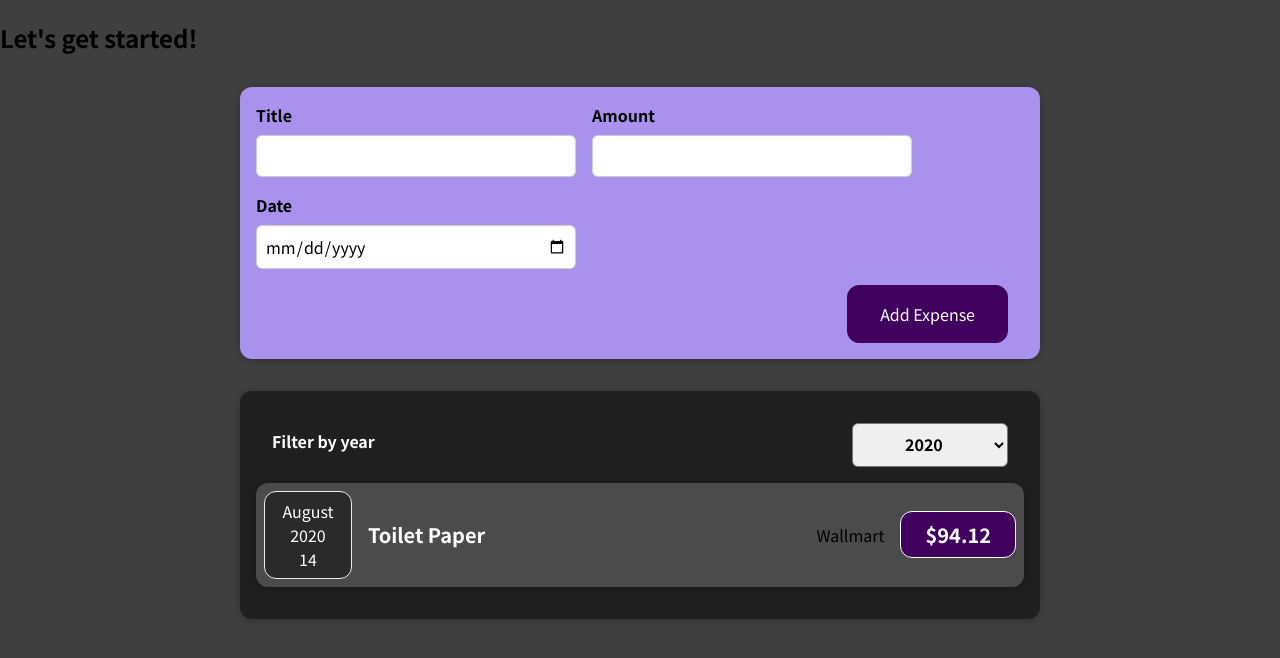
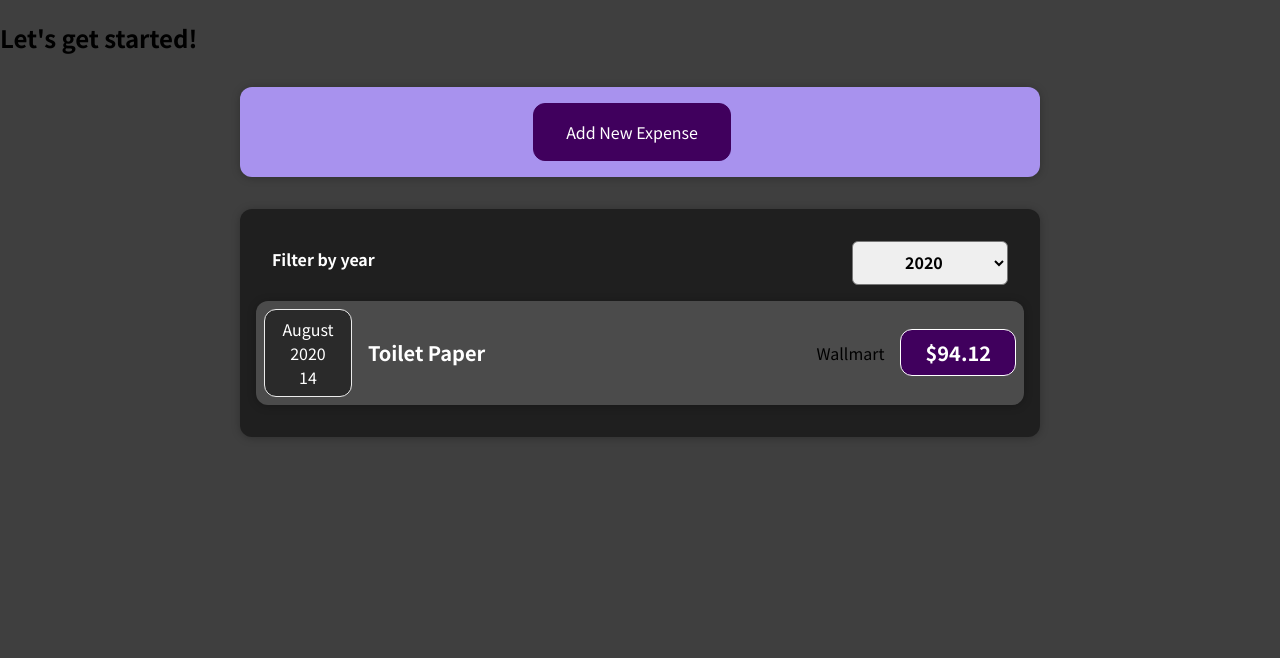
Before and after one commit to hrd05/first-react-project, a React (Create React App) app: page / in a window 1280 px wide. Shown: the top 658 px of the page. Built offline with nearby package versions, Linux system fonts and the light colour scheme.

Commit message:
conditional rendering challenge

```diff
--- a/src/components/NewExpense/ExpenseForm.js
+++ b/src/components/NewExpense/ExpenseForm.js
@@ -17,10 +17,13 @@ const ExpenseForm = (props) => {
         }
         // console.log(formData);
         props.onSaveExpenseData(formData);
+        props.onCancel();
         setEnteredTitle('');
         setEnteredAmount('');
         setEnteredDate('');
     }
+
+
 
     return (
         <form onSubmit={submitHandler} >
@@ -39,6 +42,7 @@ const ExpenseForm = (props) => {
                 </div>
             </div>
             <div className="new-expense__actions">
+                <button onClick={props.onCancel}>Cancel</button>
                 <button type="submit" >Add Expense</button>
             </div>
         </form>
--- a/src/components/NewExpense/NewExpense.js
+++ b/src/components/NewExpense/NewExpense.js
@@ -1,4 +1,4 @@
-import React from "react";
+import { React, useState } from "react";
 import "./NewExpense.css";
 import ExpenseForm from "./ExpenseForm";
 
@@ -11,9 +11,22 @@ const NewExpense = (props) => {
         // console.log(expenseData);
         props.onAddExpense(expenseData);
     }
+
+    const [isEditing, setEditing] = useState(false);
+
+    const startEditHandler = () => {
+        setEditing(true);
+    }
+
+    const stopEditHandler = () => {
+        setEditing(false);
+    }
+
     return (
         <div className="new-expense">
-            <ExpenseForm onSaveExpenseData={saveExpenseDataHandler} />
+            {!isEditing && <button onClick={startEditHandler}>Add New Expense</button>}
+
+            {isEditing && <ExpenseForm onCancel={stopEditHandler} onSaveExpenseData={saveExpenseDataHandler} />}
         </div>
     );
 }
```
